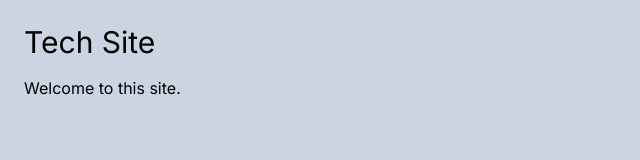
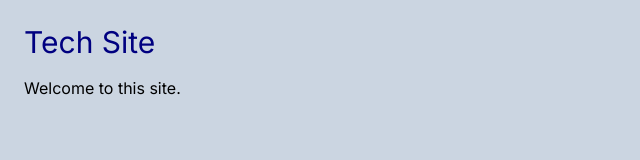
Before and after one commit to edwardtanguay/et454-nextjs-site, a Next.js app: page / in a window 1280 px wide. Shown: the top 160 px of the page, without its empty margins (0-640 px from the left). Built offline with nearby package versions, Linux system fonts and the light colour scheme.

Commit message:
sass works

```diff
--- a/src/app/globals.css
+++ /dev/null
@@ -1,3 +0,0 @@
-@tailwind base;
-@tailwind components;
-@tailwind utilities;
--- /dev/null
+++ b/src/app/globals.scss
@@ -0,0 +1,11 @@
+@tailwind base;
+@tailwind components;
+@tailwind utilities;
+
+$mainColor: navy;
+
+main {
+	h1 {
+		color: $mainColor;
+	}
+}
--- a/src/app/layout.tsx
+++ b/src/app/layout.tsx
@@ -1,6 +1,6 @@
 import type { Metadata } from "next";
 import { Inter } from "next/font/google";
-import "./globals.css";
+import "./globals.scss";
 
 const inter = Inter({ subsets: ["latin"] });
 
--- a/src/app/page.tsx
+++ b/src/app/page.tsx
@@ -1,5 +1,3 @@
-import Image from "next/image";
-
 export default function Home() {
 	return (
 		<main>
```
Also changed, not shown: package.json (+5 -4 lines), 1 other file (tests, documents, lock files or other folders).
